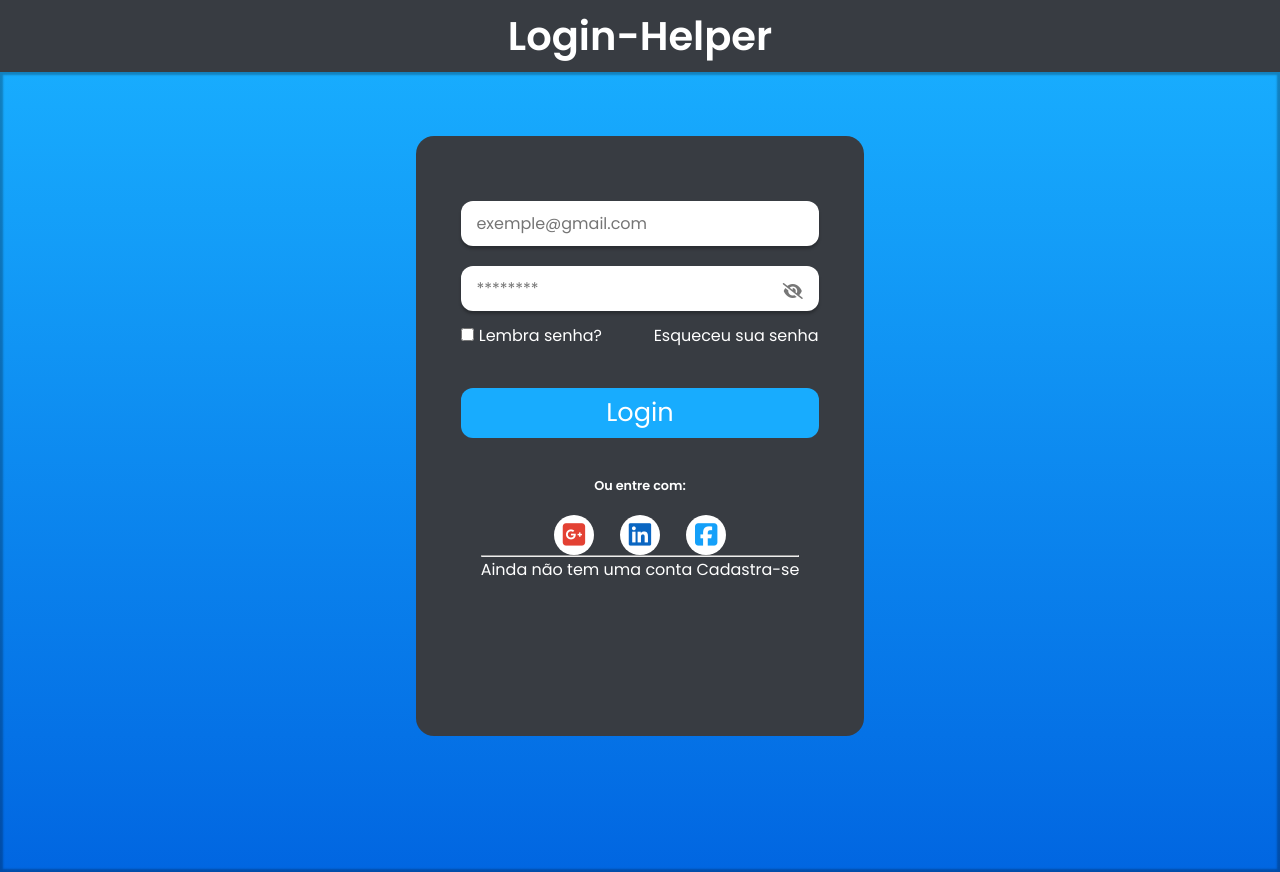
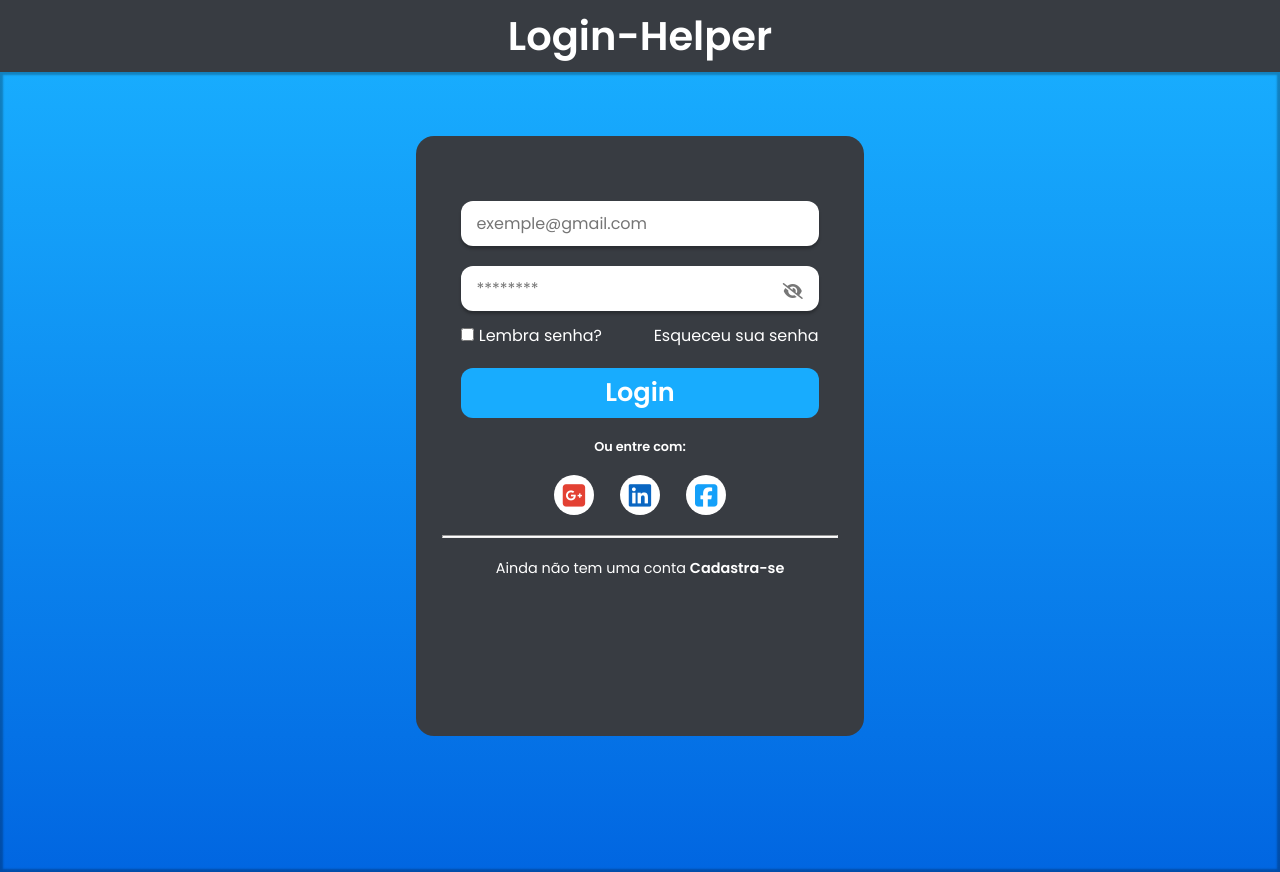
Before and after one commit to PetsuTHEPRO/Login-Helper, a plain HTML site: page index.html in a window 1280 px wide. Drawn offline with Linux system fonts and the light colour scheme.

Commit message:
Finalizando o Footer

```diff
--- a/css/styles.css
+++ b/css/styles.css
@@ -118,10 +118,11 @@ main form button{
     border: 0;
     outline: 0;
     border-radius: 12px;
-    margin-top: 10%;
+    margin-top: 5%;
     font-size: 1.6em;
+    font-weight: 600;
     cursor: pointer;
-    transition: 0.3s ease ease-in-out;
+    transition: 0.3s ease-in-out;
 }
 
 main form button:hover{
@@ -134,7 +135,7 @@ main form .link-container{
     display: flex;
     flex-direction: column;
     align-items: center;
-    margin-top: 10%;
+    margin-top: 5%;
 }
 
 main form .link-container span{
@@ -194,3 +195,33 @@ main form .link-container aside .facebook:hover{
     background-color: #14A0F9;
     color: #fff;
 }
+
+main form footer{
+    width: 100%;
+    margin-top: 5%;
+
+    display: flex;
+    flex-direction: column;
+    align-items: center;
+}
+
+main form footer hr{
+    width: 100%;
+    height: 3px;
+    background-color: #FFF;
+}
+
+main form footer span{
+    font-weight: 400;
+    font-size: 0.9em;
+    margin-top: 5%;
+}
+
+main form footer a{
+    font-weight: 600;
+    transition: 0.2s ease-in-out;
+}
+
+main form footer a:hover{
+    color: #18acfe;
+}
```
